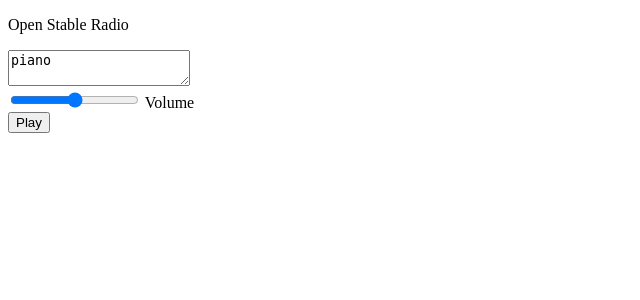
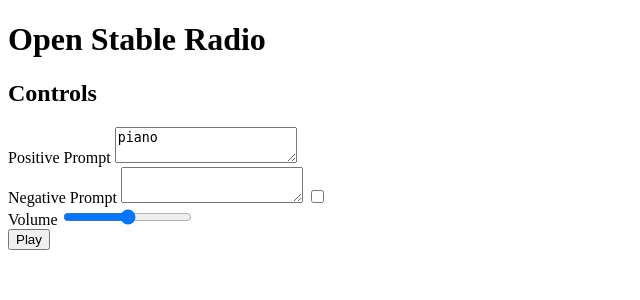
Before and after one commit to a2aaron/AI-Slop-Radio, a Flask app: page / in a window 1280 px wide. Shown: the top 300 px of the page, without its empty margins (0-640 px from the left). Run offline with Flask 3, Linux system fonts and the light colour scheme.

Commit message:
Expose more parameters on the model.

```diff
--- a/app.py
+++ b/app.py
@@ -44,14 +44,37 @@ def main():
 @app.route("/radio")
 def radio():
     global INIT_SEED
-    prompt = request.args.get('prompt', '') or "piano"
-    generated_audio = run_model(seed=INIT_SEED, prompt=prompt)
+    positive_prompt = request.args.get('positive_prompt', 'piano')
+    negative_prompt = request.args.get('negative_prompt', None)
+    length = request.args.get('length', 10.0, type=float)
+    steps = request.args.get('steps', 20, type=int)
+    seed = request.args.get('seed', 0, type=int)
+    sigma_min = request.args.get('sigma_min', 0.3, type=float)
+    sigma_max = request.args.get('sigma_max', 500, type=float)
+    cfg_scale = request.args.get('cfg_scale', 6.0, type=float)
+    sampler_type = request.args.get('sampler_type', "dpmpp-3m-sde")
+    generated_audio = run_model(
+        positive_prompt=positive_prompt,
+        negative_prompt=negative_prompt,
+        length=length,
+        steps=steps,
+        seed=seed,
+        sigma_min=sigma_min,
+        sigma_max=sigma_max,
+        cfg_scale=cfg_scale,
+        sampler_type=sampler_type
+    )
+
+    volume = request.args.get('volume', VOLUME, type=float)
+    generated_audio = generated_audio * volume
 
     buffer = io.BytesIO()
     write_to_file(buffer, generated_audio)
     out_bytes = buffer.getvalue()
 
-    INIT_SEED += 1
+    if "debug_save" in request.args:
+        write_to_file(f"out_{positive_prompt}_{seed}.wav", generated_audio)
+
     return out_bytes, {"Content-Type": "audio/wav"}
 
 # GENERATION
@@ -66,26 +89,43 @@ def load_model(model_config: ModelConfig, model_ckpt_path: str, device: DeviceSt
     return model
 
 # Returns a tensor of shape [2, SAMPLE_SIZE]
-def run_model(prompt: str, seed: int) -> AudioTensor:
+def run_model(positive_prompt: str,
+              negative_prompt: str | None,
+              length: float,
+              steps: int,
+              seed: int,
+              cfg_scale: float,
+              sigma_min: 0.3,
+              sigma_max: 500,
+              sampler_type: str) -> AudioTensor:
+
+    sample_size = round(length * SAMPLE_RATE)
     # Set up text and timing conditioning
-    CONDITIONING = [{
-        "prompt": prompt,
+    positive_conditioning = [{
+        "prompt": positive_prompt,
         "seconds_start": 0,
         "seconds_total": LENGTH
     }]
+    negative_conditioning = [{
+        "prompt": negative_prompt,
+        "seconds_start": 0,
+        "seconds_total": LENGTH
+    }] if negative_prompt is not None else None
 
     # Generate stereo audio
     output = sd_tools_generate.generate_diffusion_cond(
         MODEL,
-        steps=STEPS,
-        cfg_scale=6,
-        conditioning=CONDITIONING,
-        sample_size=SAMPLE_SIZE,
-        sigma_min=0.3,
-        sigma_max=500,
-        sampler_type="dpmpp-3m-sde",
+        steps=steps,
+        cfg_scale=cfg_scale,
+        conditioning=positive_conditioning,
+        negative_conditioning=negative_conditioning,
+        sample_size=sample_size,
+        sigma_min=sigma_min,
+        sigma_max=sigma_max,
+        sampler_type=sampler_type,
         device=DEVICE,
         seed=seed,
+        batch_size=1
     )
 
     # Rearrange audio batch to a single sequence
@@ -93,7 +133,7 @@ def run_model(prompt: str, seed: int) -> AudioTensor:
 
     # Peak normalize, clip,
     max_value = torch.max(torch.abs(output))
-    output = output.to(torch.float32).div(max_value).clamp(-1, 1) * VOLUME
+    output = output.to(torch.float32).div(max_value).clamp(-1, 1)
     return output
 
 # WAV WRITING
--- a/templates/main.html
+++ b/templates/main.html
@@ -3,17 +3,31 @@
     <title>Open Stable Radio</title>
 </head>
 <body>
-    <p>Open Stable Radio</p>
-    <textarea id="prompt">piano</textarea>
+    <h1>Open Stable Radio</h1>
+
+    <h2>Controls</h2>
     <div>
+        <label for="positive_prompt">Positive Prompt</label>
+        <textarea id="positive_prompt" name="positive_prompt">piano</textarea>
+    </div>
+    <div>
+        <label for="negative_prompt">Negative Prompt</label>
+        <textarea id="negative_prompt" name="negative_prompt"></textarea>
+        <input type="checkbox" id="negative_prompt_enable" name="negative_prompt_enable"></input>
+    </div>
+    <div>
+        <label for="volume">Volume</label>
         <input type="range" id="volume" name="volume" min="0" max="1" step="any" />
-        <label for="volume">Volume</label>
-      </div>
+        <span id="volume_slider_display"></span>
+    </div>
     <button id="play">Play</button>
     <script>
-        const button = document.getElementById("play");
-        const textarea = document.getElementById("prompt");
-        const volumeSlider = document.getElementById("volume");
+        const play_button = document.getElementById("play");
+        const positive_prompt_textarea = document.getElementById("positive_prompt");
+        const negative_prompt_textarea = document.getElementById("negative_prompt");
+        const negative_prompt_enable_checkbox = document.getElementById("negative_prompt_enable");
+        const volume_slider = document.getElementById("volume");
+        const volume_slider_display = document.getElementById("volume_slider_display");
 
         const audioCtx = new window.AudioContext();
         const gainNode = audioCtx.createGain();
@@ -23,18 +37,19 @@
             return gainNode;
         }
 
-        button.onclick = async (event) => {
+        play_button.onclick = async (event) => {
             IS_PLAYING = !IS_PLAYING;
             if (IS_PLAYING) {
-                button.innerText = "Stop";
+                play_button.innerText = "Stop";
             } else {
-                button.innerText = "Play";
+                play_button.innerText = "Play";
             }
         };
 
-        volumeSlider.oninput = (event) => {
-            const new_vol = parseFloat(volumeSlider.value) * parseFloat(volumeSlider.value);
+        volume_slider.oninput = (event) => {
+            const new_vol = parseFloat(volume_slider.value) * parseFloat(volume_slider.value);
             gainNode.gain.value = new_vol;
+            volume_slider_display.innerText = `${(new_vol * 100.0).toFixed(0)}%`;
         }
 
         const MAX_BUFFER = 10.0;
@@ -43,16 +58,9 @@
 
         async function run() {
             if (!IS_PLAYING) {
-                console.log("Won't fetch -- not playing");
                 return;
             }
             const enoughBuffer = remainingBufferTime() > MAX_BUFFER;
-
-            if (enoughBuffer) {
-                console.log("Won't fetch -- buffer is long enough: ", remainingBufferTime());
-            } else if (ALREADY_FETCHING) {
-                console.log("Won't fetch -- already fetching");
-            }
 
             if (!enoughBuffer && !ALREADY_FETCHING) {
                 ALREADY_FETCHING = true;
@@ -63,8 +71,17 @@
 
         async function queueFromPrompt() {
             const radio_url = new URL("/radio", window.location);
-            const new_prompt = textarea.value;
-            radio_url.searchParams.set("prompt", new_prompt);
+            radio_url.searchParams.set("length", 10.0);
+            radio_url.searchParams.set("seed", 0);
+
+            const positive_prompt = positive_prompt_textarea.value;
+            radio_url.searchParams.set("positive_prompt", positive_prompt);
+
+            const negative_prompt = negative_prompt_textarea.value;
+            const negative_prompt_enable = negative_prompt_enable_checkbox.checked;
+            if (negative_prompt_enable) {
+                radio_url.searchParams.set("negative_prompt", negative_prompt);
+            }
             sourceNode = await getAudioBufferSourceNode(radio_url);
             queueAudio(sourceNode);
         }
```
